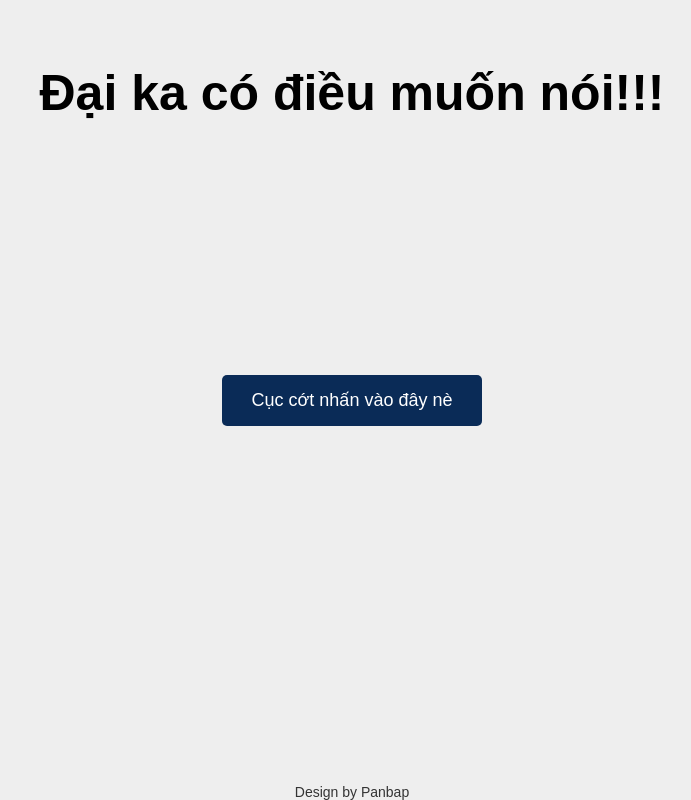
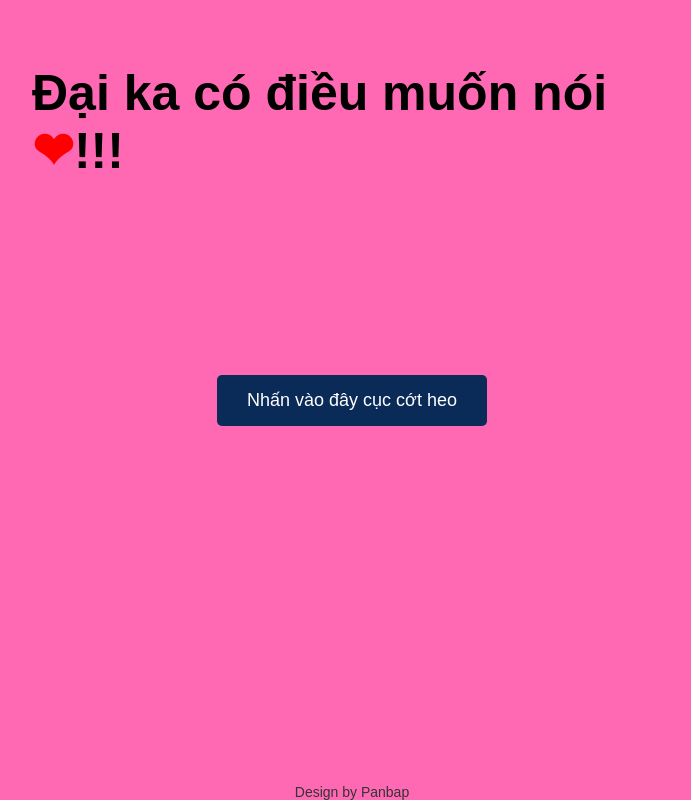
Before and after one commit to quanghuy292/tranbonho, a plain HTML site: page index.html in a window 1280 px wide. Shown: the whole page, without its empty margins (288-979 px from the left). Drawn offline with Linux system fonts and the light colour scheme.

Commit message:
Add files via upload

```diff
--- a/index.html
+++ b/index.html
@@ -11,8 +11,8 @@
 
 <body>
 
-  <h1>Đại ka có điều muốn nói!!!</h1>
-  <button id="playButton" onclick="generateRandomNotifications()">Cục cớt nhấn vào đây nè</button>
+  <h1>Đại ka có điều muốn nói <span class="heart">&#x2764;</span>!!!</h1>
+  <button id="playButton" onclick="generateRandomNotifications()">Nhấn vào đây cục cớt heo</button>
   <div class="final-message" id="finalMessage" onclick="redirectToNewPage()">
     <p id="text1"></p>
     <p id="text2"></p>
--- a/style.css
+++ b/style.css
@@ -5,9 +5,14 @@ body {
   justify-content: center;
   align-items: center;
   height: 100vh;
-  background-color: #eeeeee;
+  background-color: hotpink;
   font-family: Arial, sans-serif;
   overflow: hidden;
+}
+
+.heart{
+  color: red;
+  animation: pulse 1s infinite;
 }
 
 h1 {
```
